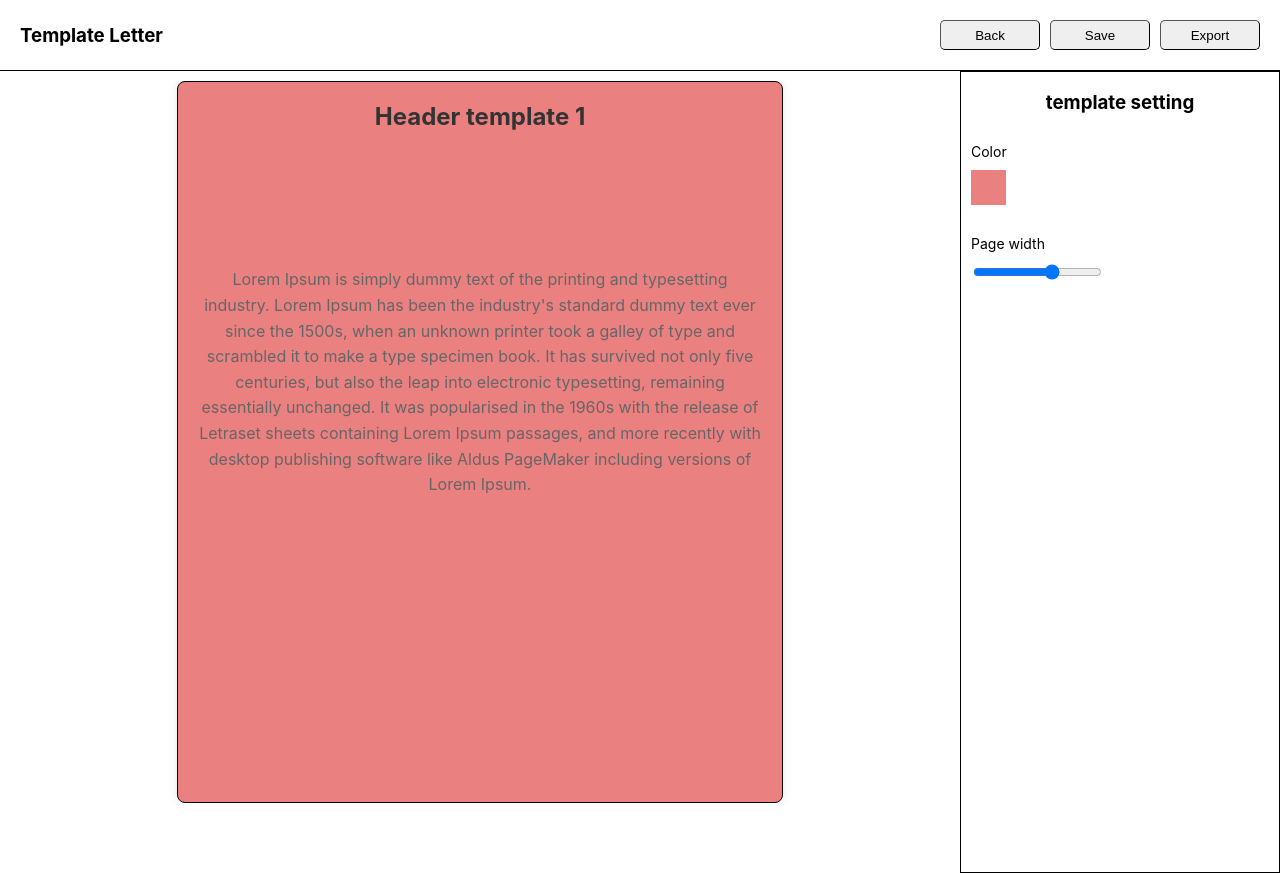
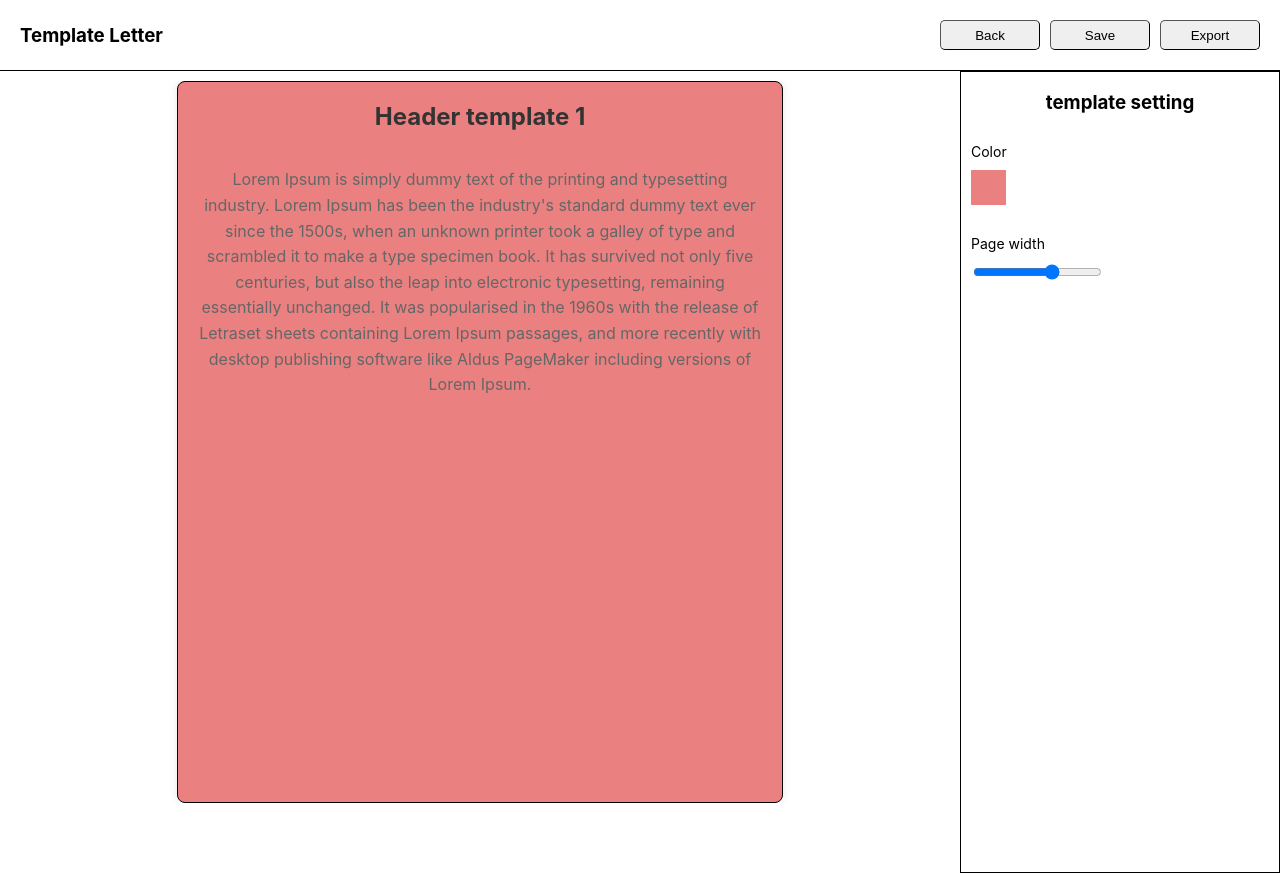
Before and after one commit to ValoQuang/flodesk-template, a React (Create React App) app: page / in a window 1280 px wide. Both pictures are taken after a click on the element "Template Letter". Built offline with nearby package versions, Linux system fonts and the light colour scheme.

Commit message:
fix: refactor object template styles, increase readability

```diff
--- a/src/AppContextProvider.tsx
+++ b/src/AppContextProvider.tsx
@@ -31,7 +31,7 @@ const TemplateContext = createContext<TemplateContextType>(defaultValue);
 export const useTemplateContext = () => useContext(TemplateContext);
 
 export const TemplateProvider = ({ children }: { children: ReactNode }) => {
-  const [currentElement, setCurrentEl] = useState<string | null>("template");
+  const [currentElementTag, setCurrentEl] = useState<string | null>("template");
   const [template, setTemplate] = useState<Template | null>(null);
   const [templateList, setTemplateList] = useState<Template[]>([]);
 
@@ -66,7 +66,7 @@ export const TemplateProvider = ({ children }: { children: ReactNode }) => {
           setTemplate,
           updateTemplateSettings,
           setCurrentElement,
-          currentElement,
+          currentElementTag,
           templateList,
           fetchTemplateList,
         } as TemplateContextType
--- a/src/components/Editor/Editor.tsx
+++ b/src/components/Editor/Editor.tsx
@@ -6,12 +6,12 @@ import HeaderSetting from "../Settings/HeaderSetting";
 import ParagraphSetting from "../Settings/ParagraphSetting";
 
 const TemplateEditor = () => {
-  const { template, currentElement } = useTemplateContext();
+  const { template, currentElementTag } = useTemplateContext();
 
   const renderSetting = useCallback(() => {
     if (!template) return null;
 
-    switch (currentElement) {
+    switch (currentElementTag) {
       case "template" || null:
         return <PageSetting />;
       case "header":
@@ -21,13 +21,11 @@ const TemplateEditor = () => {
       default:
         return <PageSetting />;
     }
-  }, [template, currentElement]);
+  }, [template, currentElementTag]);
 
   return (
     <div className="templateEditor">
-      <h3>
-        {currentElement + " setting"}
-      </h3>
+      <h3>{currentElementTag + " setting"}</h3>
       {/* Template setting*/}
       <div>{renderSetting()}</div>
     </div>
--- a/src/components/Navbar/Navbar.tsx
+++ b/src/components/Navbar/Navbar.tsx
@@ -37,9 +37,9 @@ const Navbar = () => {
   };
 
   const handleSaveTemplate = () => {
-    const foundIndex = templateList.findIndex((x) => x.id == template?.id);
+    const foundIndex = templateList.findIndex((target) => target.id === template?.id);
     templateList[foundIndex] = template!;
-    window.alert("Your work is saved.")
+    window.alert("Your work is saved for this session.")
   };
 
   const renderButton = (title: string, onClick: MouseEventHandler<HTMLButtonElement> | undefined) => {
--- a/src/components/Preview/Preview.tsx
+++ b/src/components/Preview/Preview.tsx
@@ -1,4 +1,4 @@
-import { MouseEvent, useCallback } from "react";
+import { useCallback } from "react";
 import "./Preview.css";
 import { useTemplateContext } from "../../AppContextProvider";
 import Letter from "../../templateList/Letter/Letter";
@@ -6,7 +6,8 @@ import Resume from "../../templateList/Resume/Resume";
 import "./Preview.css";
 
 const Preview = () => {
-  const { template, setCurrentElement, currentElement } = useTemplateContext();
+  const { template, setCurrentElement, currentElementTag } =
+    useTemplateContext();
 
   const captureClickElement = useCallback(
     (event: any) => {
@@ -18,47 +19,43 @@ const Preview = () => {
   const renderTemplate = useCallback(() => {
     if (!template) return null;
 
-    const templateStyle = {
+    const templateDynamicVariables = {
+      currentElementTag: currentElementTag,
+      template: {
         backgroundColor: template.backgroundColor,
         width: template.contentWidth,
-    };
-    const headerStyle = {
+      },
+      header: {
         fontSize: template.headingSettings.fontSize,
         fontWeight: template.headingSettings.fontWeight,
         color: template.headingSettings.color,
         content: template.headingSettings.content,
-    };
-    const paragraphStyle = {
+      },
+      paragraph: {
         fontSize: template.paragraphSettings.fontSize,
         fontWeight: template.paragraphSettings.fontWeight,
         color: template.paragraphSettings.color,
         content: template.paragraphSettings.content,
+      },
     };
+
     switch (template.id) {
       case "letter":
         return (
           <Letter
-            templateStyle={templateStyle}
-            headerStyle={headerStyle}
-            paragraphStyle={paragraphStyle}
-            template={template}
-            currentElement={currentElement}
+            templateDynamicVariables={templateDynamicVariables}
           />
         );
       case "resume":
         return (
           <Resume
-            templateStyle={templateStyle}
-            headerStyle={headerStyle}
-            paragraphStyle={paragraphStyle}
-            template={template}
-            currentElement={currentElement}
+            templateDynamicVariables={templateDynamicVariables}
           />
         );
       default:
         return null;
     }
-  }, [template, currentElement]);
+  }, [template, currentElementTag]);
 
   return (
     <div
--- a/src/pages/TemplateSelector.tsx
+++ b/src/pages/TemplateSelector.tsx
@@ -15,7 +15,7 @@ const TemplateSelector: React.FC = () => {
   useEffect(() => {
     //I created context here to simulate the API call from backend to fetch template list.
     fetchTemplateList(mockTemplates);
-  }, [templateList]);
+  }, []);
 
   const renderTemplateBuilder = (children: ReactNode) => {
     return <>{template === null ? children : <TemplateBuilder />}</>;
--- a/src/templateList/Letter/Letter.css
+++ /dev/null
@@ -1,21 +0,0 @@
-.letter-container {
-  width: max-content;
-  display: flex;
-  align-items: center;
-  flex-direction: column;
-  padding: 0px 20px 0px 20px;
-  border-radius: 8px;
-  box-shadow: 0 0 10px rgba(0, 0, 0, 0.1);
-  height: 90vh;
-  overflow: scroll;
-}
-
-header {
-  padding-top:20px;
-  margin-bottom: 20px;
-}
-
-p {
-  line-height: 1.6;
-  margin-bottom: 20px;
-}
--- a/src/templateList/Letter/Letter.tsx
+++ b/src/templateList/Letter/Letter.tsx
@@ -1,45 +1,63 @@
 import React from "react";
-import "./Letter.css";
 import { ElementSettings, TemplateProps } from "../../types";
 
-const TemplateLetter: React.FC<TemplateProps> = ({
-  templateStyle,
-  headerStyle,
-  paragraphStyle,
-  template,
-  currentElement,
-}) => {
-  const renderContent = (style: React.CSSProperties | ElementSettings | undefined, content: string, id: string) => (
+const TemplateLetter: React.FC<TemplateProps> = ({ templateDynamicVariables }) => {
+  const renderContent = (
+    style: React.CSSProperties | ElementSettings | undefined,
+    content: string,
+    id: string
+  ) => (
     <div
       id={id}
       style={{
-        borderStyle: currentElement === id ? "solid" : "",
-        borderWidth: currentElement === id ? "1px" : "",
+        borderStyle: templateDynamicVariables.currentElementTag === id ? "solid" : "",
+        borderWidth: templateDynamicVariables.currentElementTag === id ? "1px" : "",
         ...style,
       }}
     >
       {content}
     </div>
   );
+  const letterContainerStyle: any = {
+    width: "max-content",
+    fontFamily:
+      "'-apple-system', 'BlinkMacSystemFont', 'Segoe UI', 'Roboto', 'Oxygen', 'Ubuntu', 'Cantarell', 'Fira Sans', 'Droid Sans', 'Helvetica Neue', sans-serif",
+    display: "flex",
+    alignItems: "center",
+    flexDirection: "column",
+    padding: "0px 20px 0px 20px",
+    borderRadius: "8px",
+    boxShadow: "0 0 10px rgba(0, 0, 0, 0.1)",
+    height: "90vh",
+    overflow: "scroll",
+    borderStyle: templateDynamicVariables.currentElementTag === "template" ? "solid" : "",
+    borderWidth: templateDynamicVariables.currentElementTag === "template" ? "1.5px" : "",
+    ...templateDynamicVariables.template,
+  };
+
+  const headerContainerStyle = {
+    paddingTop: "20px",
+    marginBottom: "20px",
+  };
+
+  const paragraphContainerStyle = {
+    lineHeight: "1.6",
+    marginBottom: "20px",
+  };
 
   return (
-    <div
-      className="letter-container"
-      id="template"
-      style={{
-        borderStyle: currentElement === "template" ? "solid" : "",
-        borderWidth: currentElement === "template" ? "1.5px" : "",
-        ...templateStyle,
-      }}
-    >
-      <header >
-        {renderContent(headerStyle, template.headingSettings.content, "header")}
+    <div style={letterContainerStyle}>
+      <header style={headerContainerStyle}>
+        {renderContent(
+          templateDynamicVariables.header,
+          templateDynamicVariables.header.content,
+          "header"
+        )}
       </header>
-
-      <p style={{paddingTop:"100px"}}>
+      <p style={paragraphContainerStyle}>
         {renderContent(
-          paragraphStyle,
-          template.paragraphSettings.content,
+          templateDynamicVariables.paragraph,
+          templateDynamicVariables.paragraph.content,
           "paragraph"
         )}
       </p>
--- a/src/templateList/Resume/Resume.css
+++ /dev/null
@@ -1,17 +0,0 @@
-.resume-container {
-  display: flex;
-
-  gap: 30px;
-  width: max-content;
-  padding: 50px 50px 0px 50px;
-  border-radius: 8px;
-  box-shadow: 0 0 10px rgba(0, 0, 0, 0.1);
-  height: 90vh;
-  overflow: scroll;
-  background-color:red;
-}
-
-p {
-  line-height: 1.6;
-  margin-bottom: 20px;
-}
--- a/src/templateList/Resume/Resume.tsx
+++ b/src/templateList/Resume/Resume.tsx
@@ -1,14 +1,7 @@
 import React from "react";
-import "./Resume.css";
 import { ElementSettings, TemplateProps } from "../../types";
 
-const TemplateResume: React.FC<TemplateProps> = ({
-  templateStyle,
-  headerStyle,
-  paragraphStyle,
-  template,
-  currentElement,
-}) => {
+const TemplateResume: React.FC<TemplateProps> = ({ templateDynamicVariables }) => {
   const renderContent = (
     style: React.CSSProperties | ElementSettings | undefined,
     content: string,
@@ -17,33 +10,45 @@ const TemplateResume: React.FC<TemplateProps> = ({
     <div
       id={id}
       style={{
-        borderStyle: currentElement === id ? "solid" : "",
-        borderWidth: currentElement === id ? "1px" : "",
+        borderStyle: templateDynamicVariables.currentElementTag === id ? "solid" : "",
+        borderWidth: templateDynamicVariables.currentElementTag === id ? "1px" : "",
         ...style,
       }}
     >
       {content}
     </div>
   );
+  const resumeContainerStyle = {
+    display: "flex",
+    fontFamily:
+      "'-apple-system', 'BlinkMacSystemFont', 'Segoe UI', 'Roboto', 'Oxygen', 'Ubuntu', 'Cantarell', 'Fira Sans', 'Droid Sans', 'Helvetica Neue', sans-serif",
+    gap: "30px",
+    width: "max-content",
+    padding: "50px",
+    borderRadius: "8px",
+    boxShadow: "0 0 10px rgba(0, 0, 0, 0.1)",
+    height: "90vh",
+    overflow: "scroll",
+    backgroundColor: "red",
+    borderStyle: templateDynamicVariables.currentElementTag === "template" ? "solid" : "",
+    borderWidth: templateDynamicVariables.currentElementTag === "template" ? "1px" : "",
+    ...templateDynamicVariables.template,
+  };
+
+  const paragraphContainerStyle = {
+    lineHeight: "1.6",
+    marginBottom: "20px",
+  };
 
   return (
-    <div
-      className="resume-container"
-      id="template"
-      style={{
-        borderStyle: currentElement === "template" ? "solid" : "",
-        borderWidth: currentElement === "template" ? "1px" : "",
-        ...templateStyle,
-      }}
-    >
+    <div style={resumeContainerStyle}>
       <header>
-        {renderContent(headerStyle, template.headingSettings.content, "header")}
+        {renderContent(templateDynamicVariables.header, templateDynamicVariables.header.content, "header")}
       </header>
-
-      <p>
+      <p style={paragraphContainerStyle}>
         {renderContent(
-          paragraphStyle,
-          template.paragraphSettings.content,
+          templateDynamicVariables.paragraph,
+          templateDynamicVariables.paragraph.content,
           "paragraph"
         )}
       </p>
```
Also changed, not shown: src/types/index.ts (+12 -8 lines). Lines whose indentation alone changed are shown as unchanged.
